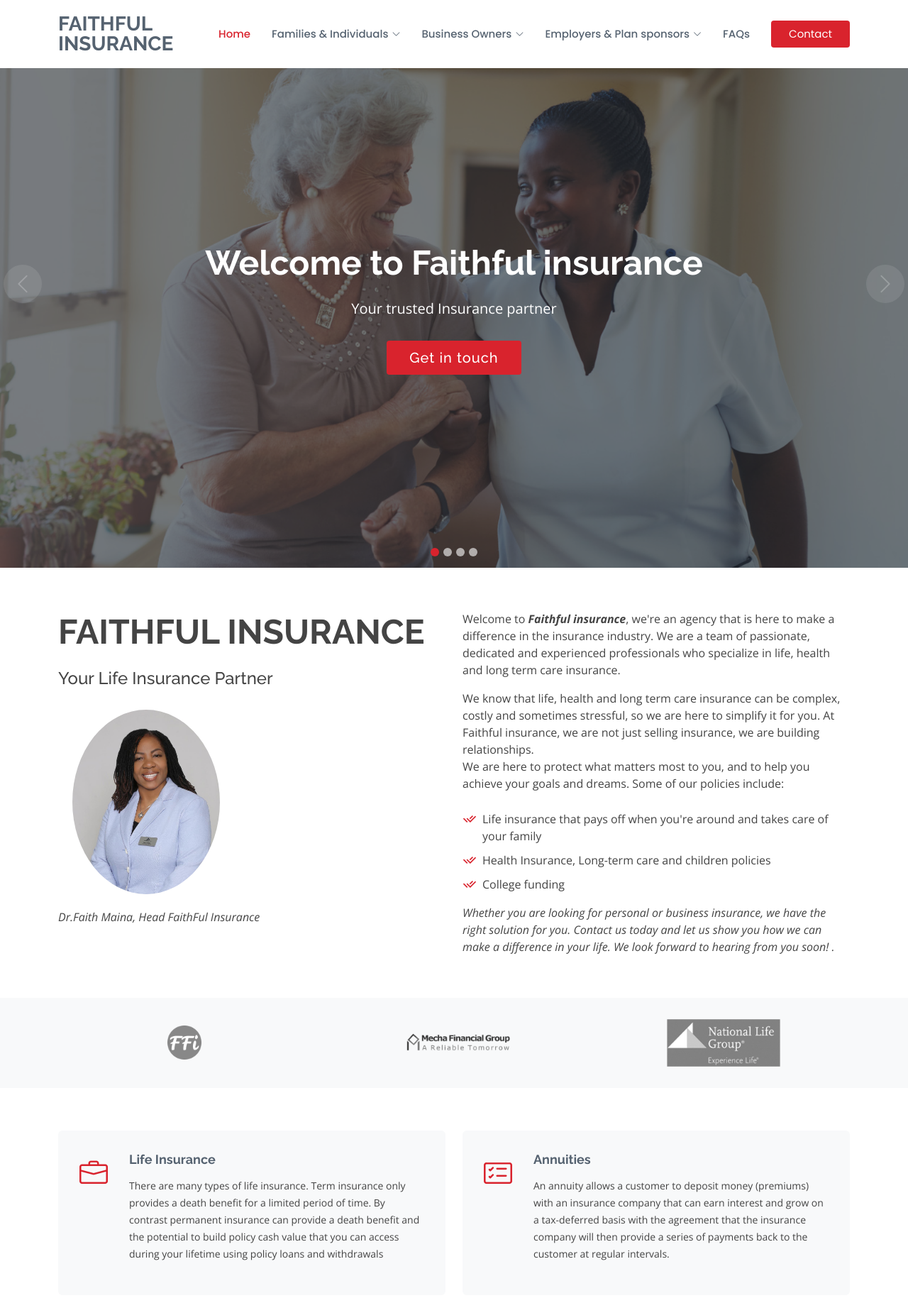
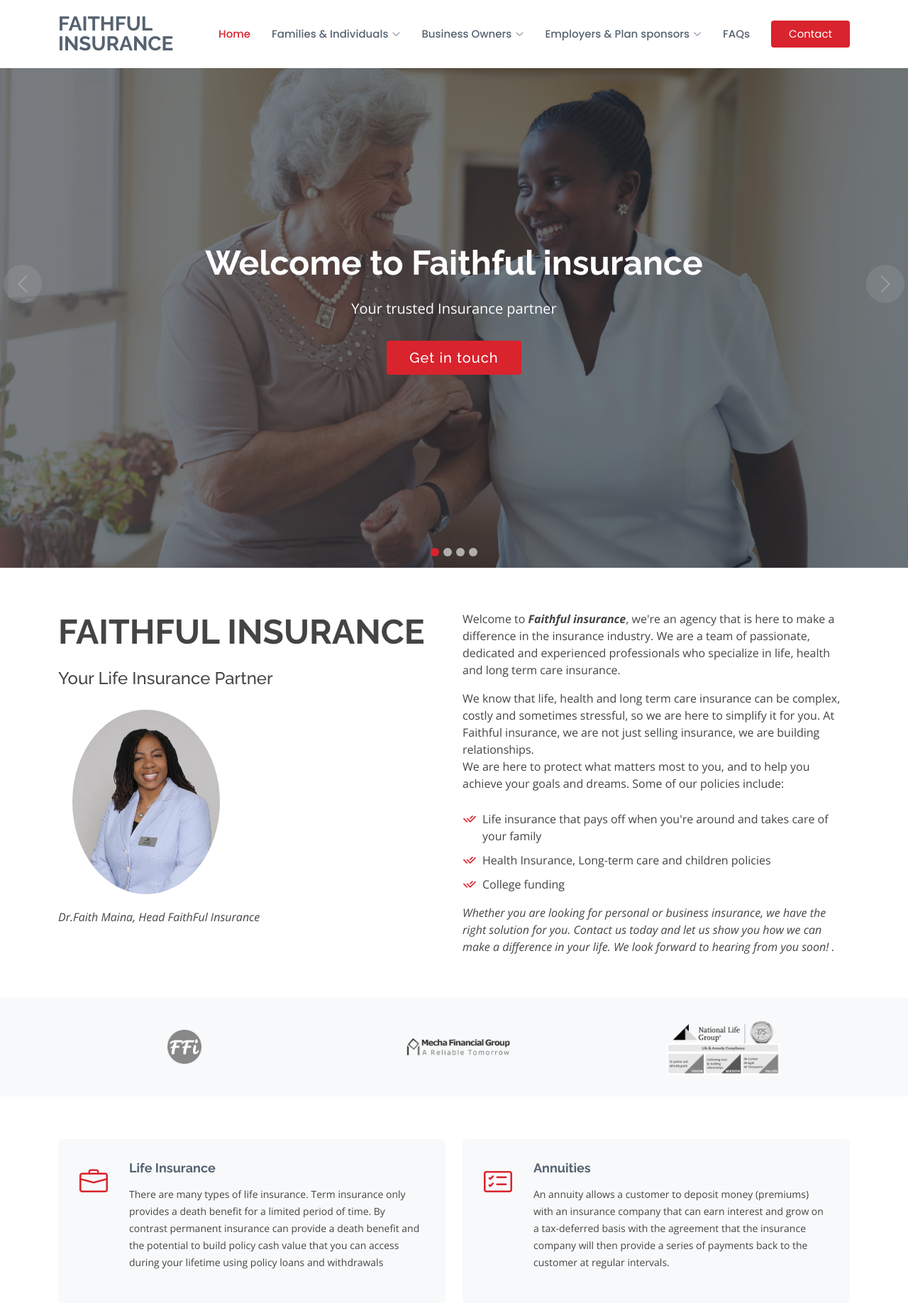
Before and after one commit to gambigivesyouwiings/Insurance, a Flask app: page / in a window 1280 px wide. Shown: the top 1836 px of the page at 71% size. Run offline with Flask 3, Linux system fonts and the light colour scheme; some libraries are stand-ins or nearby versions.

Commit message:
branch merge changes

```diff
--- a/templates/index.html
+++ b/templates/index.html
@@ -210,7 +210,7 @@
           </div>
 
           <div class="col-lg-4 col-md-4 col-6 d-flex align-items-center justify-content-center">
-            <img src="/static/assets/img/clients/logo-national-life.jpg" class="img-fluid" alt="">
+            <img src="/static/assets/img/clients/image001.png" class="img-fluid" alt="">
           </div>
 
         </div>
```
Also changed, not shown: static/assets/img/clients/image001.png (added).
